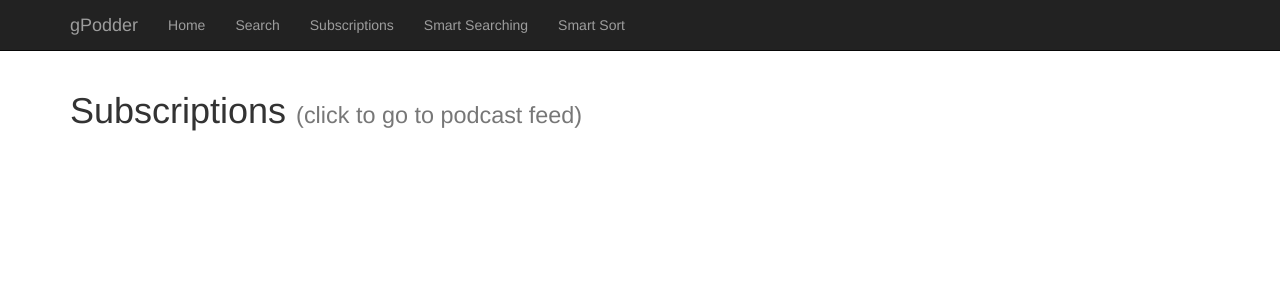
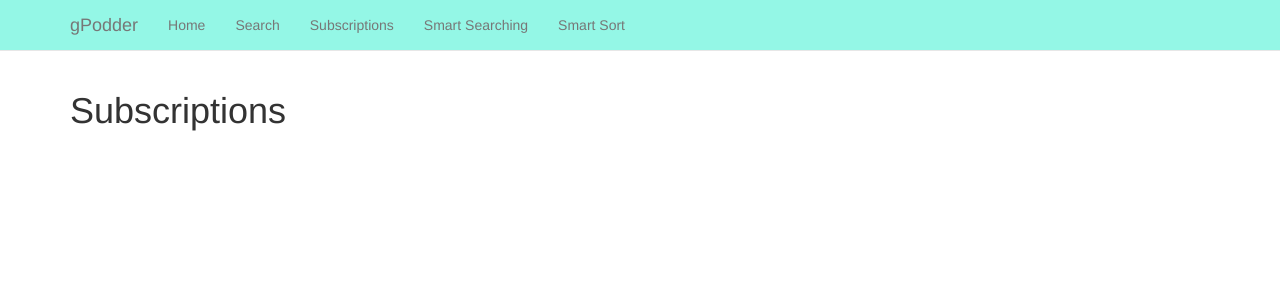
Before and after one commit to bradley-z/Capital-One-Mindsumo, a Flask app: page /subscriptions in a window 1280 px wide. Shown: the top 300 px of the page. Run offline with Flask 2, Linux system fonts and the light colour scheme; some libraries are stand-ins or nearby versions.

Commit message:
finished basic functionality

```diff
--- a/templates/includes/_navbar.html
+++ b/templates/includes/_navbar.html
@@ -1,4 +1,4 @@
-<nav class="navbar navbar-inverse navbar-static-top">
+<nav class="navbar navbar-default navbar-static-top" style="background-color: #94f7e6;">
   <div class="container">
     <div class="navbar-header">
       <button type="button" class="navbar-toggle collapsed" data-toggle="collapse" data-target="#navbar" aria-expanded="false" aria-controls="navbar">
--- a/templates/search.html
+++ b/templates/search.html
@@ -11,7 +11,7 @@
   <br><br>
   <div class="list-group">
     {% for podcast in searches %}
-      <a href={{podcast.url}} target="_blank" class="list-group-item list-group-item-action flex-column align-items-start">
+      <a href={{podcast.website}} target="_blank" class="list-group-item list-group-item-action flex-column align-items-start">
         <img src={{podcast.logo_url}} style="width:200px;height:200px">
         <div class="d-flex w-100 justify-content-between">
           <h5 class="mb-1">{{podcast.title}}</h5>
--- a/templates/smartsearch.html
+++ b/templates/smartsearch.html
@@ -14,7 +14,7 @@
   <br><br>
   <div class="list-group">
     {% for podcast in searches %}
-      <a href={{podcast.url}} target="_blank" class="list-group-item list-group-item-action flex-column align-items-start">
+      <a href={{podcast.website}} target="_blank" class="list-group-item list-group-item-action flex-column align-items-start">
         <img src={{podcast.logo_url}} style="width:200px;height:200px">
         <div class="d-flex w-100 justify-content-between">
           <h5 class="mb-1">{{podcast.title}}</h5>
--- a/templates/smartsort.html
+++ b/templates/smartsort.html
@@ -8,8 +8,8 @@
     </div>
     <button type="submit" class="btn btn-default">Calculate</button>
   </form>
-  <table class="table">
-  <thead>
+  <table class="table table-bordered table-hover">
+  <thead">
     <tr>
       <th scope="col">Title</th>
       <th scope="col">Episodes Released</th>
@@ -25,7 +25,7 @@
       <td>{{podcast.episode_count}}</td>
       <td>{{podcast.continuing}}</td>
       <td>{{1 / podcast.releases_per_day}}</td>
-      <th scope="col">{{podcast.days_to_finish}}</th>
+      <th scope="row">{{podcast.days_to_finish}}</th>
     </tr>
   </tbody>
   {% endfor %}
--- a/templates/subscriptions.html
+++ b/templates/subscriptions.html
@@ -1,10 +1,10 @@
 {% extends 'layout.html' %}
 
 {% block body %}
-  <h1>Subscriptions <small>(click to go to podcast feed)</small></h1>
+  <h1>Subscriptions</h1>
   <div class="list-group">
     {% for podcast in subscriptions %}
-      <a href={{podcast.url}} target="_blank" class="list-group-item list-group-item-action flex-column align-items-start">
+      <a href={{podcast.website}} target="_blank" class="list-group-item list-group-item-action flex-column align-items-start">
         <img src={{podcast.logo_url}} style="width:200px;height:200px">
         <div class="d-flex w-100 justify-content-between">
           <h5 class="mb-1">{{podcast.title}}</h5>
```
Also changed, not shown: 1 other file.
